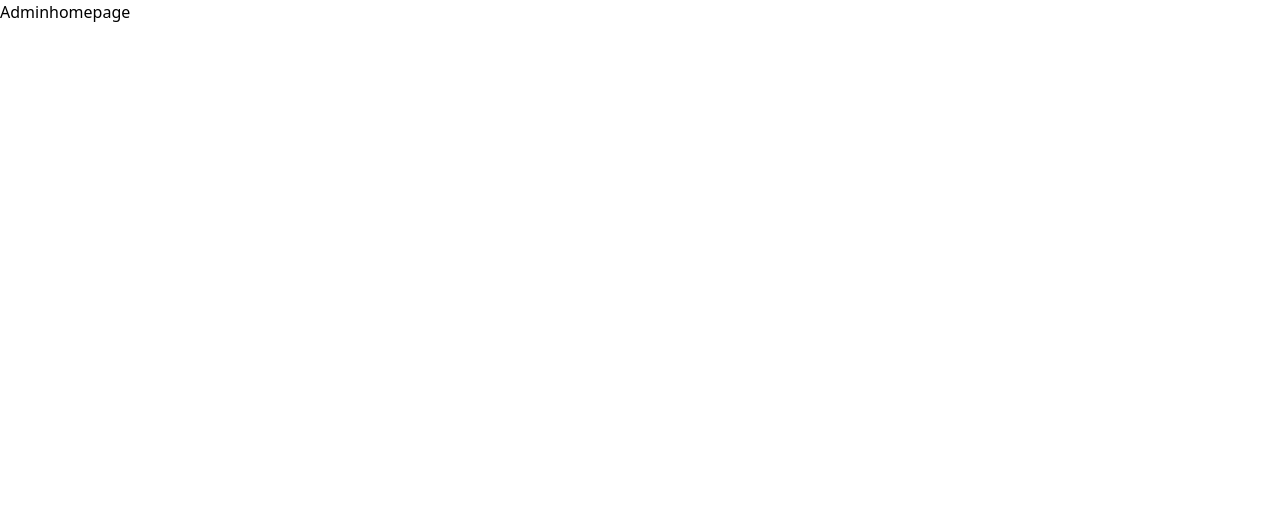
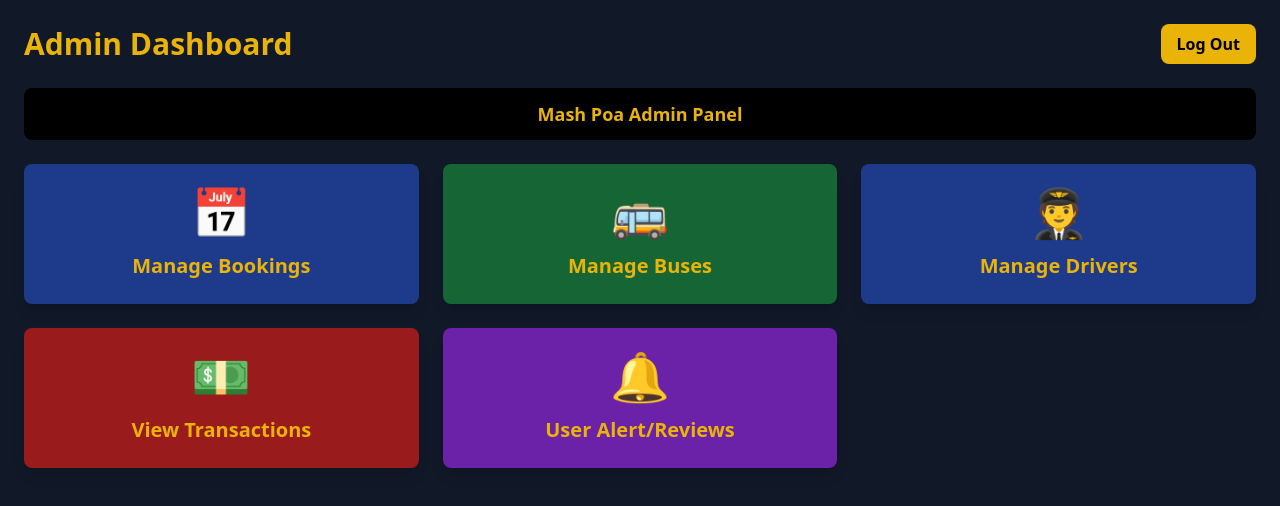
Before and after one commit to Melrwa/BookBus, a Next.js app in the folder client/: page /adminhomepage in a window 1280 px wide. Shown: the top 506 px of the page. Built offline with nearby package versions, Linux system fonts and the light colour scheme.

Commit message:
initialized adminhomepage

```diff
--- a/client/src/app/adminhomepage/Adminhomepage.js
+++ b/client/src/app/adminhomepage/Adminhomepage.js
@@ -1,9 +1,37 @@
-import React from 'react'
+import React from "react";
 
-export default function Adminhomepage() {
+const AdminDashboard = () => {
   return (
-    <div>
-      Adminhomepage
+    <div className="min-h-screen bg-gray-900 text-yellow-500 p-6">
+      <div className="flex justify-between items-center mb-6">
+        <h1 className="text-3xl font-bold">Admin Dashboard</h1>
+        <button className="bg-yellow-500 text-black px-4 py-2 rounded-lg font-semibold hover:bg-yellow-600">
+          Log Out
+        </button>
+      </div>
+
+      <div className="bg-black text-center text-lg font-semibold py-3 rounded-lg mb-6">
+        Mash Poa Admin Panel
+      </div>
+
+      <div className="grid grid-cols-2 md:grid-cols-3 gap-6">
+        <Card title="Manage Bookings" color="bg-blue-900" icon="📅" />
+        <Card title="Manage Buses" color="bg-green-800" icon="🚌" />
+        <Card title="Manage Drivers" color="bg-blue-900" icon="🧑‍✈️" />
+        <Card title="View Transactions" color="bg-red-800" icon="💵" />
+        <Card title="User Alert/Reviews" color="bg-purple-800" icon="🔔" />
+      </div>
     </div>
-  )
-}
+  );
+};
+
+const Card = ({ title, color, icon }) => {
+  return (
+    <div className={`${color} text-center text-yellow-500 p-6 rounded-lg shadow-lg`}>
+      <div className="text-5xl mb-4">{icon}</div>
+      <h2 className="text-xl font-semibold">{title}</h2>
+    </div>
+  );
+};
+
+export default AdminDashboard;
```
